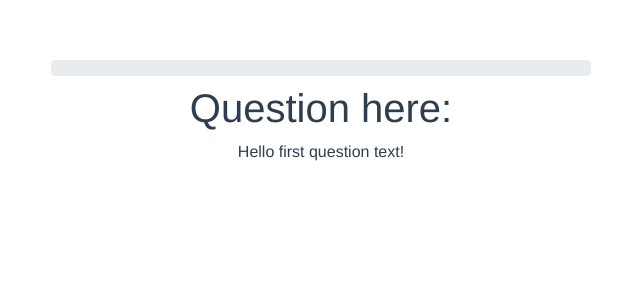
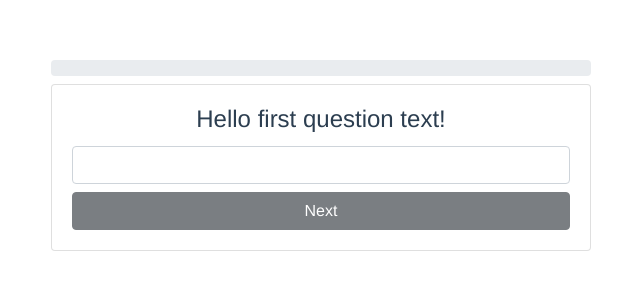
Before and after one commit to mahenzon/simple-questionnaire-app-vue.js, a Vue app: page / in a window 1280 px wide. Shown: the top 300 px of the page, without its empty margins (319-959 px from the left). Built offline with nearby package versions, Linux system fonts and the light colour scheme.

Commit message:
Implement QuestionText component and sendAnswer

```diff
--- a/src/components/Question.vue
+++ b/src/components/Question.vue
@@ -2,7 +2,7 @@
   <div>
     <QuestionText
     v-if="question.type === 'text'"
-    v-on:processAnswer="processAnswer"
+    v-on:sendAnswer="sendAnswer"
     :question="question"
     />
   </div>
@@ -20,8 +20,8 @@ export default {
     question: Object,
   },
   methods: {
-    processAnswer(data) {
-      this.$emit('processAnswer', data)
+    sendAnswer(data) {
+      this.$emit('sendAnswer', data)
     },
   },
 }
--- a/src/components/Survey.vue
+++ b/src/components/Survey.vue
@@ -4,7 +4,7 @@
       <b-col cols="12" md="10" lg="8" xl="6" align-g="center">
         <b-progress :value="progressValue" :max="maxProgressValue" show-progress animated></b-progress>
         <div class="my-2">
-          <Question v-show="showQuestion" v-on:processAnswer="processAnswer" :question="currentQuestion"/>
+          <Question v-show="showQuestion" v-on:sendAnswer="processAnswer" :question="currentQuestion"/>
         </div>
       </b-col>
     </b-row>
--- a/src/components/question-types/QuestionText.vue
+++ b/src/components/question-types/QuestionText.vue
@@ -1,8 +1,20 @@
 <template>
-  <div>
-    <h1>Question here:</h1>
-    <div>{{ question.text }}</div>
-  </div>
+  <b-card :title="question.text" :sub-title="question.subtitle">
+    <b-input
+    v-on:keyup.enter="sendAnswer"
+    v-model="inputTextData"
+    type="text"
+    :placeholder="question.placeholder"
+    :state="inputDataValid"
+    ></b-input>
+    <b-button
+    block
+    @click="sendAnswer"
+    class="mt-2"
+    :disabled="!inputDataValid"
+    :variant="buttonVariant"
+    >{{ buttonText }}</b-button>
+  </b-card>
 </template>
 
 <script>
@@ -11,6 +23,32 @@ export default {
   props: {
     question: Object,
   },
+  data() {
+    return {
+      inputTextData: null,
+    }
+  },
+  methods: {
+    sendAnswer() {
+      if (!this.inputDataValid) {
+        return
+      }
+      this.$emit('sendAnswer', {resilt: this.inputTextData})
+      this.inputTextData = null
+    },
+  },
+  computed: {
+    buttonText() {
+      return this.question.buttonText || "Next"
+    },
+    inputDataValid() {
+      if (this.inputTextData === null) return null
+      return this.inputTextData.length > 2
+    },
+    buttonVariant() {
+      return this.inputDataValid && 'primary' || 'dark'
+    },
+  },
 }
 </script>
 
```
